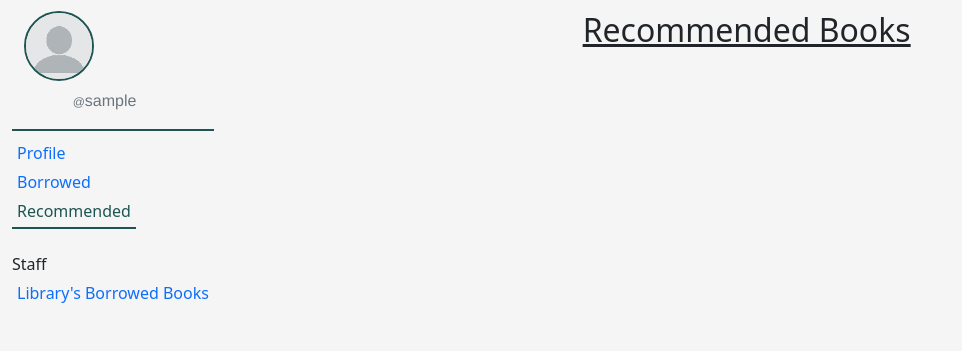
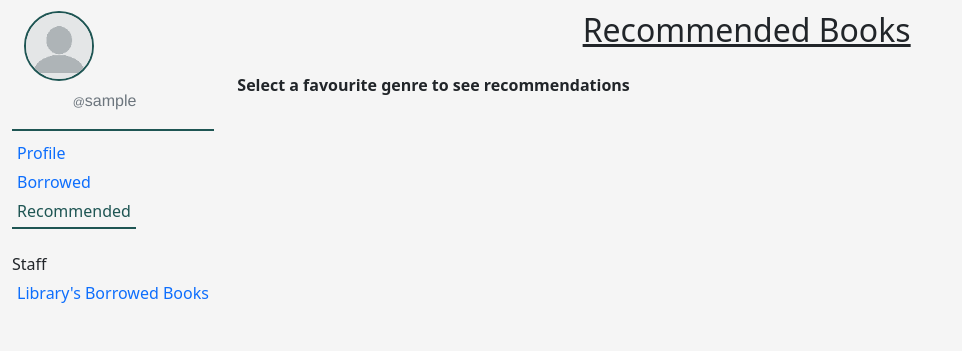
Before and after one commit to Jossy-dev/django_local_library, a Django app: page /catalog/recommended/ in a window 1280 px wide. Shown: the part 69-420 px from the top of the page, without its empty margins (0-962 px from the left). Run offline with Django 4.2, Linux system fonts and the light colour scheme; the visitor is signed in with stand-in values (Sample User, id 1); data comes from the database, SQL or seed files in the repository; data that the repository does not hold is empty; some libraries are stand-ins or nearby versions.

Commit message:
Fixed bug on recommended page

```diff
--- a/catalog/templates/catalog/recommended.html
+++ b/catalog/templates/catalog/recommended.html
@@ -6,6 +6,7 @@
         <h2>Recommended Books</h2>
     </div>
 
+    {% if recommended.favourite_genre.all %}
         {% for genre in recommended.favourite_genre.all %}
             {% if genre %}
                 <div class="container">
@@ -41,4 +42,7 @@
             {% endif %}
 
         {% endfor %}
+    {% else %}
+        <p><b>Select a favourite genre to see recommendations</b></p>
+    {% endif %}
 {% endblock %}
```
Lines whose indentation alone changed are shown as unchanged.
